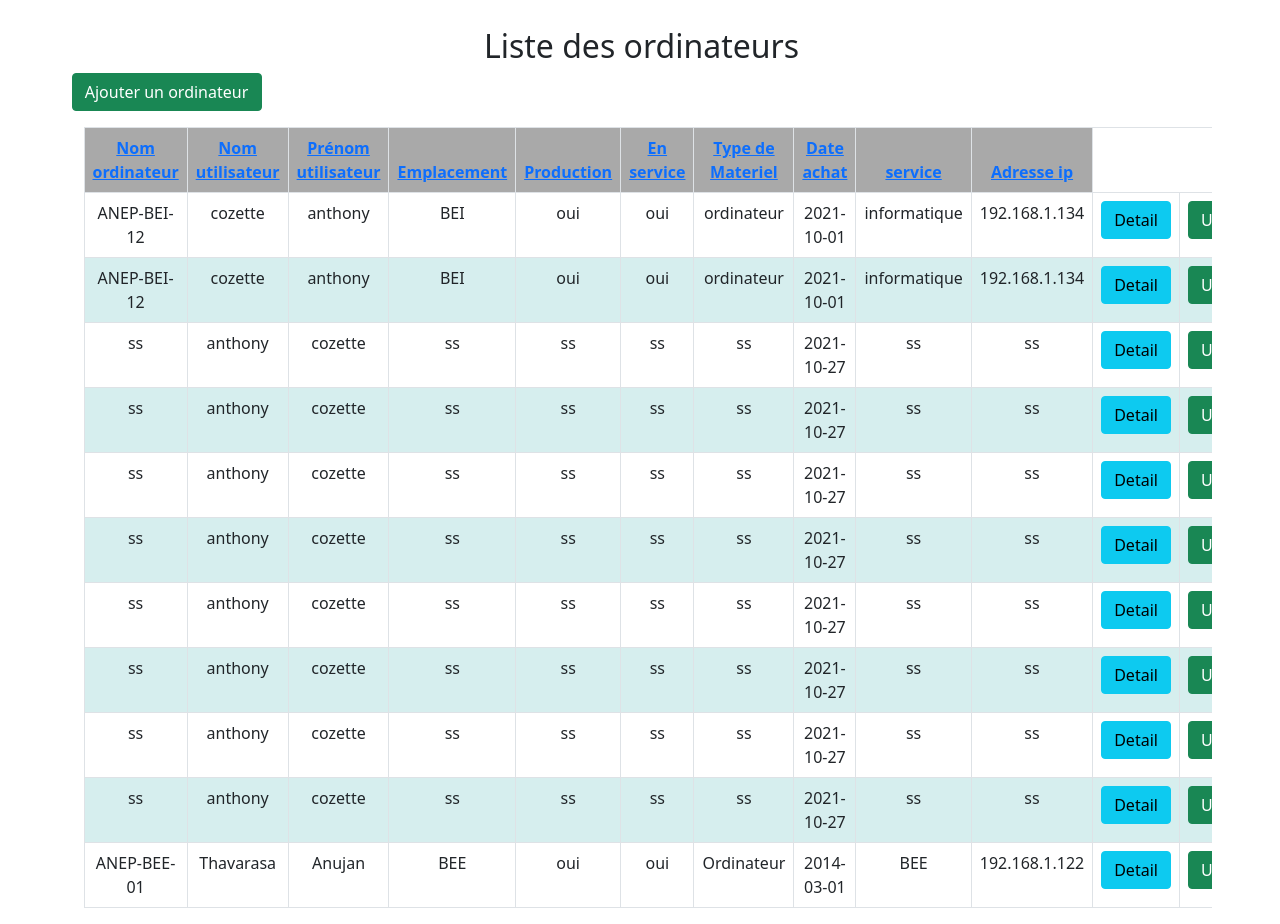
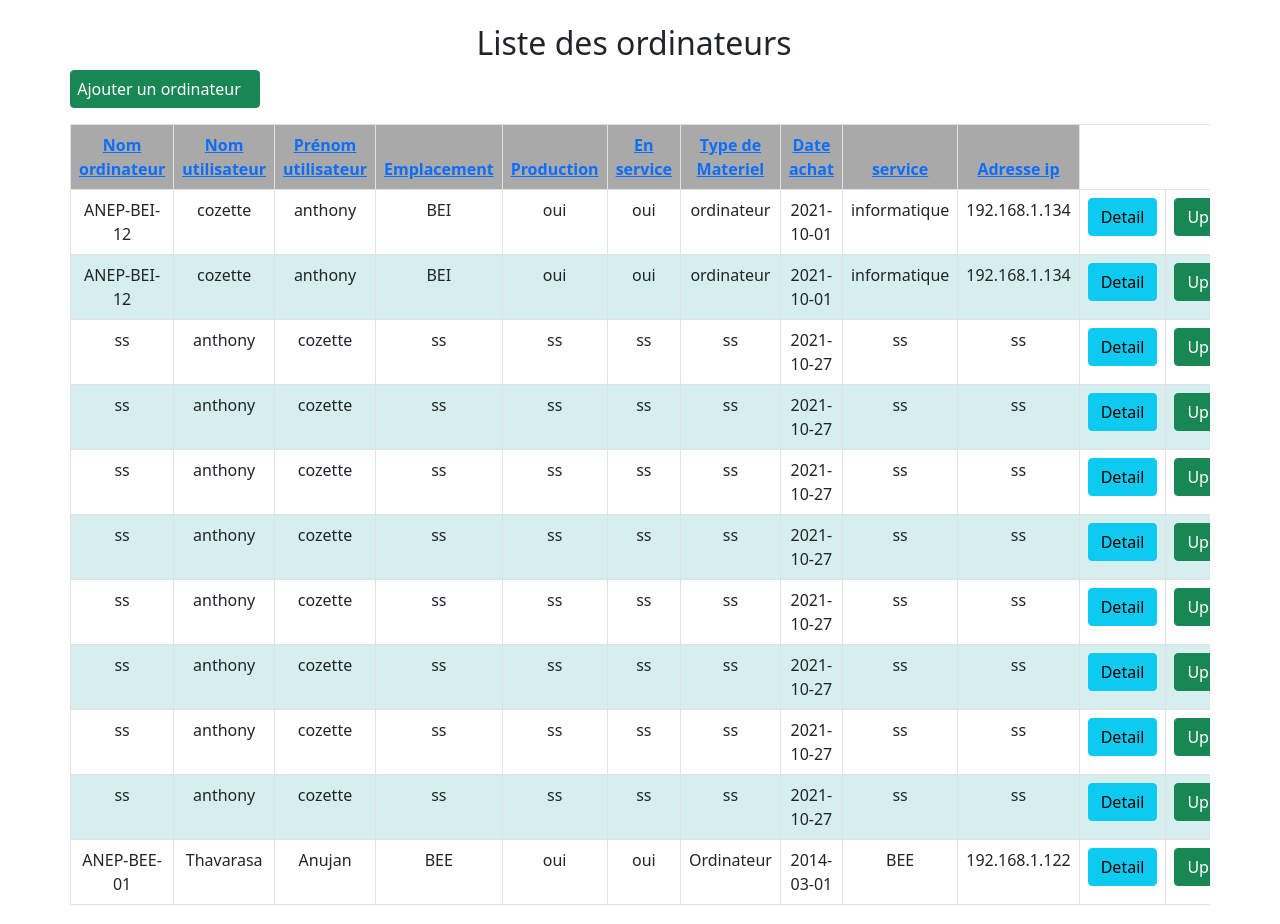
Before and after one commit to anthonycozette/anep, a PHP site: page /crud/index.php in a window 1280 px wide. Run offline with PHP 8.4, Linux system fonts and the light colour scheme; data comes from the database, SQL or seed files in the repository.

Commit message:
mise a jour css2

```diff
--- a/crud/index.php
+++ b/crud/index.php
@@ -18,7 +18,7 @@
             <h2>Liste des ordinateurs</h2>
         </div>
 
-        <div class="row">
+        <div class="row" id="bordure">
 
             <a href="add.php" class="btn btn-success col-2">Ajouter un ordinateur</a>
 
--- a/styles/styles.css
+++ b/styles/styles.css
@@ -1,6 +1,6 @@
-body {
-    margin-top: 3px;
-    margin-left: 3px;
+* {
+    margin: 0;
+    padding: 0;
 }
 
 h1,
@@ -38,3 +38,8 @@ a.order_asc:hover {
     background: transparent url(s_desc.png) right no-repeat;
     color: red;
 }
+
+.row>*,
+#bordure {
+    padding-left: 0;
+}
```
